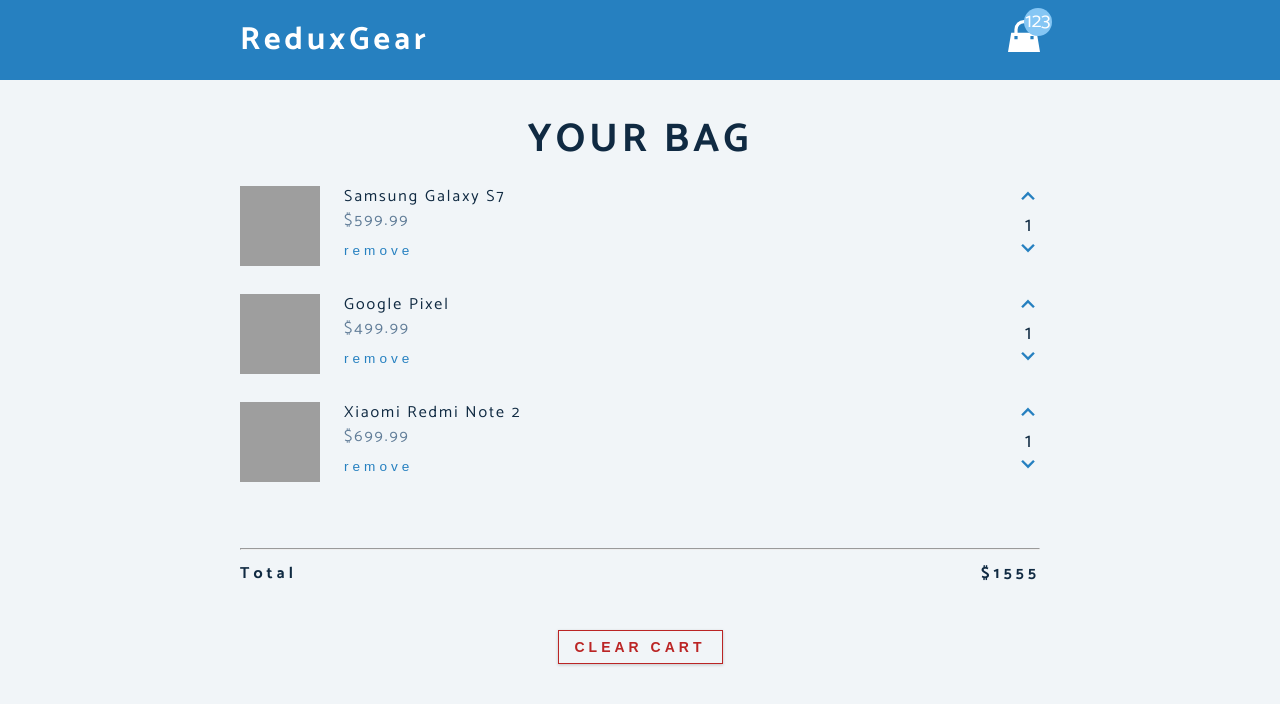
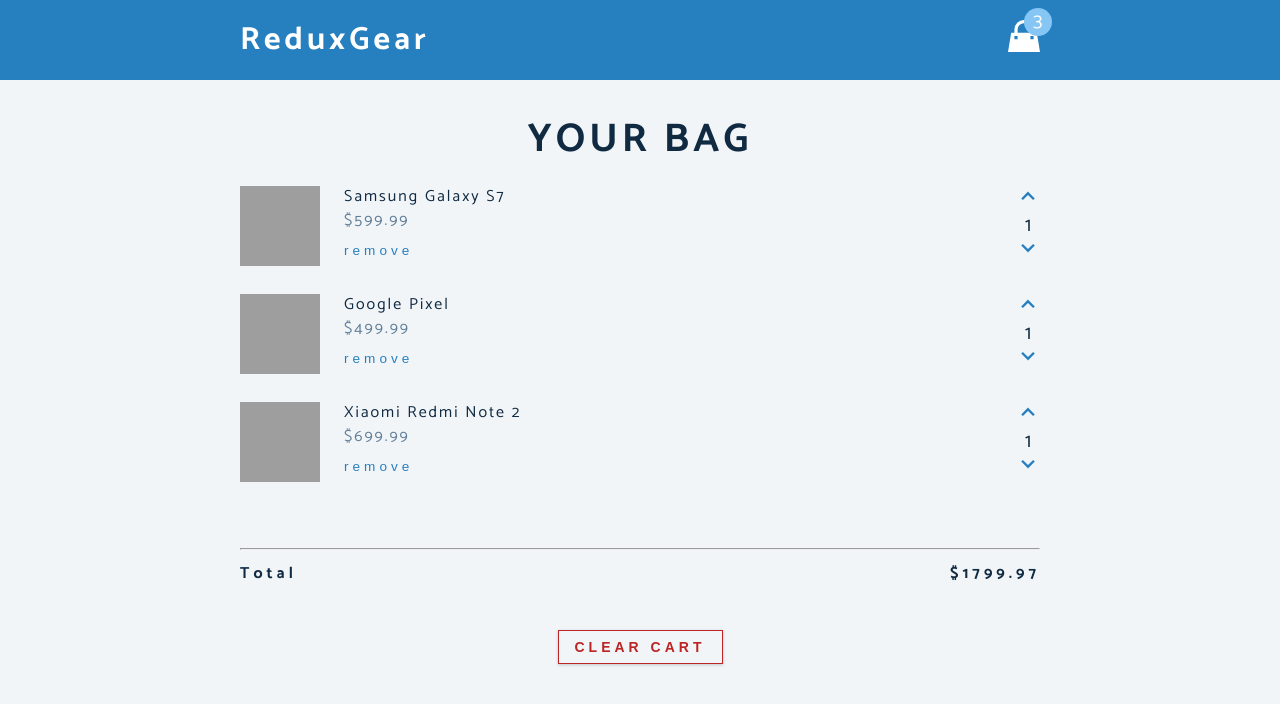
Before and after one commit to muratyayla26/Shopping-Cart-Redux, a React (Create React App) app: page / in a window 1280 px wide. Shown: the top 704 px of the page. Built offline with nearby package versions, Linux system fonts and the light colour scheme; grey boxes are pictures that could not be loaded.

Commit message:
functionality is completed

```diff
--- a/src/App.js
+++ b/src/App.js
@@ -8,8 +8,8 @@
 
 const initialStore = {
   cart: cartItems,
-  total: 1555,
-  amount: 123,
+  total: 0,
+  amount: 0,
 };
 
 const store = createStore(reducer, initialStore);
--- a/src/actions.js
+++ b/src/actions.js
@@ -2,5 +2,5 @@
 export const INCREASE = "INCREASE";
 export const REMOVE = "REMOVE";
 export const CLEAR_CART = "CLEAR_CART";
-export const GET_TOTAL = "GET_TOTAL";
+export const GET_TOTALS = "GET_TOTALS";
 export const GET_AMOUNT = "GET_AMOUNT";
--- a/src/components/CartContainer.js
+++ b/src/components/CartContainer.js
@@ -1,9 +1,12 @@
-import React from "react";
+import React, { useEffect } from "react";
 import CartItem from "./CartItem";
 import { connect } from "react-redux";
-import { CLEAR_CART } from "../actions";
+import { CLEAR_CART, GET_TOTALS } from "../actions";
 
 const CartContainer = ({ cart = [], total, dispatch }) => {
+  useEffect(() => {
+    dispatch({ type: GET_TOTALS });
+  });
   if (cart.length === 0) {
     return (
       <section className="cart">
--- a/src/reducer.js
+++ b/src/reducer.js
@@ -1,4 +1,4 @@
-import { INCREASE, DECREASE, CLEAR_CART, REMOVE } from "./actions";
+import { INCREASE, DECREASE, CLEAR_CART, REMOVE, GET_TOTALS } from "./actions";
 
 const reducer = (state, action) => {
   if (action.type === CLEAR_CART) {
@@ -37,6 +37,21 @@
       }),
     };
   }
+  if (action.type === GET_TOTALS) {
+    let { total, amount } = state.cart.reduce(
+      (cartAcc, cartItem) => {
+        const { amount, price } = cartItem;
+        const itemPriceTotal = amount * price;
+
+        cartAcc.amount += amount;
+        cartAcc.total += itemPriceTotal;
+        return cartAcc;
+      },
+      { total: 0, amount: 0 }
+    );
+    total = parseFloat(total.toFixed(2));
+    return { ...state, total, amount };
+  }
   return state;
 };
 
```
